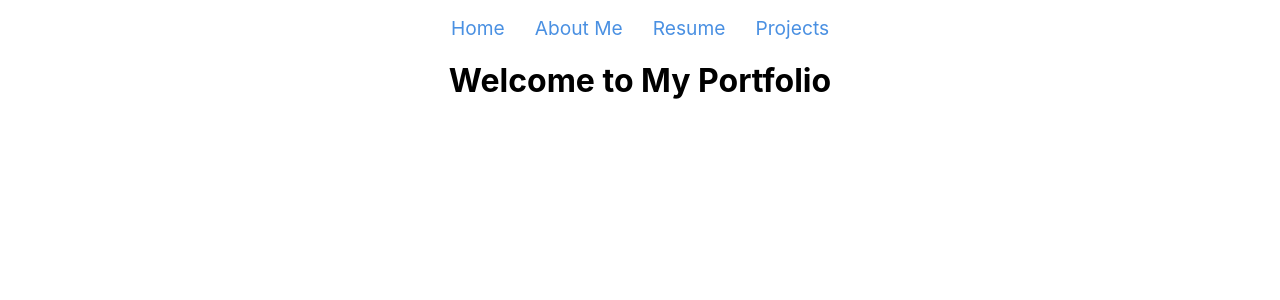
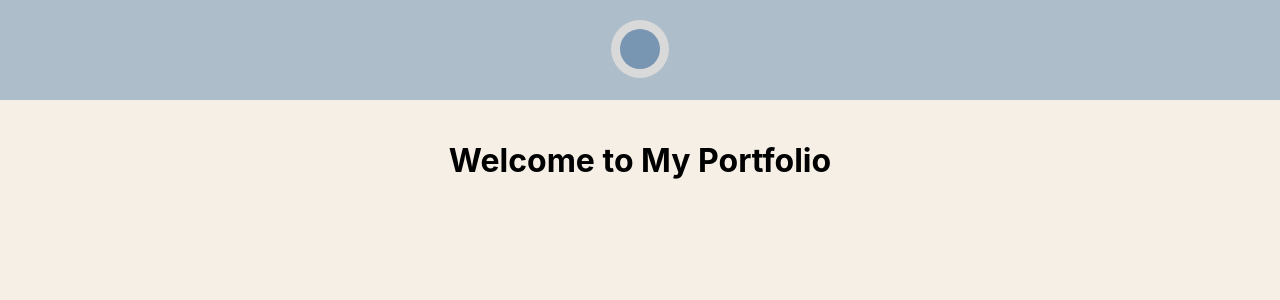
Before and after one commit to BTouts/portfolio_project, a React (Create React App) app in the folder my-portfolio/: page / in a window 1280 px wide. Shown: the top 300 px of the page. Built offline with nearby package versions, Linux system fonts and the light colour scheme.

Commit message:
Some changes

```diff
--- a/my-portfolio/src/App.js
+++ b/my-portfolio/src/App.js
@@ -1,35 +1,79 @@
-// src/App.js
-import React from 'react'
+import React, { useState, useRef, useEffect } from 'react'
 import { BrowserRouter as Router, Route, Routes, Link } from 'react-router-dom'
 import './App.scss'
 
 function App() {
+  const [menuOpen, setMenuOpen] = useState(false)
+  const menuRef = useRef(null)
+
+  const toggleMenu = () => {
+    setMenuOpen((prev) => !prev)
+  }
+
+  useEffect(() => {
+    const handleClickOutside = (event) => {
+      if (menuRef.current && !menuRef.current.contains(event.target)) {
+        setMenuOpen(false)
+      }
+    }
+
+    document.addEventListener('mousedown', handleClickOutside)
+    return () => {
+      document.removeEventListener('mousedown', handleClickOutside)
+    }
+  }, [menuRef])
+
   return (
     <Router>
       <div className="App">
-        <nav>
-          <ul>
-            <li>
-              <Link to="/">Home</Link>
-            </li>
-            <li>
-              <Link to="/about">About Me</Link>
-            </li>
-            <li>
-              <Link to="/resume">Resume</Link>
-            </li>
-            <li>
-              <Link to="/projects">Projects</Link>
-            </li>
-          </ul>
-        </nav>
+        <header className="App-header">
+          {/* Circle that acts as the menu button */}
+          <div className="circle-menu" onClick={toggleMenu}>
+            <div className="menu-button"></div>
+          </div>
 
+          {/* Menu Options */}
+          <div ref={menuRef} className={`menu-items ${menuOpen ? 'show' : ''}`}>
+            <Link
+              to="/"
+              className="menu-item"
+              onClick={() => setMenuOpen(false)}
+            >
+              Home
+            </Link>
+            <Link
+              to="/about"
+              className="menu-item"
+              onClick={() => setMenuOpen(false)}
+            >
+              About
+            </Link>
+            <Link
+              to="/resume"
+              className="menu-item"
+              onClick={() => setMenuOpen(false)}
+            >
+              Resume
+            </Link>
+            <Link
+              to="/projects"
+              className="menu-item"
+              onClick={() => setMenuOpen(false)}
+            >
+              Projects
+            </Link>
+          </div>
+        </header>
+
+        {/* Main content area */}
+        <div className="main-content">
           <Routes>
             <Route path="/" element={<Home />} />
             <Route path="/about" element={<AboutMe />} />
             <Route path="/resume" element={<Resume />} />
             <Route path="/projects" element={<Projects />} />
           </Routes>
+        </div>
       </div>
     </Router>
   )
@@ -57,143 +101,9 @@ function Projects() {
 
 function Resume() {
   return (
-    <section class="resume-section">
+    <section className="resume-section">
       <h2>Work Experience</h2>
-
-      <div class="job">
-        <h3>Software Implementation Specialist</h3>
-        <p>
-          <em>Prometheus Group – Raleigh, NC | July 2024 – Present</em>
-        </p>
-        <ul>
-          <li>
-            Develop and maintain dynamic reports using PostgreSQL, enabling
-            data-driven decision-making for clients.
-          </li>
-          <li>
-            Utilize Visual Studio and DevExpress to build and refine software
-            solutions tailored to customer requirements.
-          </li>
-          <li>
-            Configure and debug ePAS software to ensure seamless implementation
-            that meets client specifications.
-          </li>
-          <li>
-            Collaborate in daily stand-ups and adopt Agile methodologies to
-            ensure efficient sprint planning and delivery.
-          </li>
-        </ul>
-      </div>
-
-      <div class="job">
-        <h3>Software Analyst</h3>
-        <p>
-          <em>Manhattan Associates – Marietta, GA | June 2023 – June 2024</em>
-        </p>
-        <ul>
-          <li>
-            Developed custom software extensions for Manhattan Warehouse
-            Management, enhancing functionality based on client needs.
-          </li>
-          <li>
-            Created RESTful APIs and manipulated JSON data for seamless
-            integration with existing systems.
-          </li>
-          <li>
-            Supported successful software go-lives both remotely and on-site,
-            ensuring minimal disruption during deployments.
-          </li>
-        </ul>
-      </div>
-
-      <div class="job">
-        <h3>Application Development Intern</h3>
-        <p>
-          <em>
-            Automatic Data Processing (ADP) – Alpharetta, GA | May 2022 – August
-            2022
-          </em>
-        </p>
-        <ul>
-          <li>
-            Developed an internal tool for the Problem Management team to track
-            and resolve IT issues more efficiently.
-          </li>
-          <li>
-            Implemented back-end endpoints using the Django REST framework to
-            streamline data access and storage.
-          </li>
-        </ul>
-      </div>
-
-      <div class="job">
-        <h3>IT Specialist</h3>
-        <p>
-          <em>Cosmic Delivery – Athens, GA | October 2020 – April 2022</em>
-        </p>
-        <ul>
-          <li>
-            Configured and maintained receipt printers and tablets for
-            restaurant partners to ensure smooth operation.
-          </li>
-          <li>
-            Gained hands-on experience with Raspberry Pi and IR sensors,
-            designing custom hardware solutions.
-          </li>
-          <li>
-            Provided on-site technical support, troubleshooting hardware and
-            software issues as needed.
-          </li>
-        </ul>
-      </div>
-
-      <div class="job">
-        <h3>Software Electronics Team Member</h3>
-        <p>
-          <em>
-            UGA Small Satellite Research Lab – Athens, GA | April 2021 – May
-            2023
-          </em>
-        </p>
-        <ul>
-          <li>
-            Developed flight software for the MOCI Small Satellite, ensuring its
-            functionality for space missions.
-          </li>
-          <li>
-            Worked in a cross-functional, Agile team to coordinate the
-            development, testing, and deployment of satellite software.
-          </li>
-        </ul>
-      </div>
-
-      <div class="job">
-        <h3>Percussion Instructor</h3>
-        <p>
-          <em>
-            Oconee County High School – Watkinsville, GA | July 2021 – May 2023
-          </em>
-        </p>
-        <ul>
-          <li>
-            Instructed high school percussion students, fostering musical
-            development and teamwork skills.
-          </li>
-          <li>
-            Collaborated with fellow instructors to develop engaging lesson
-            plans and performance strategies.
-          </li>
-        </ul>
-      </div>
-
-      <h2>Education</h2>
-
-      <div class="education">
-        <h3>Bachelor of Science in Computer Science</h3>
-        <p>
-          <em>University of Georgia – Graduation: May 2023 | GPA: 3.87</em>
-        </p>
-      </div>
+      {/* Your resume content here */}
     </section>
   )
 }
--- a/my-portfolio/src/App.scss
+++ b/my-portfolio/src/App.scss
@@ -1,90 +1,102 @@
 @import 'animate.css';
 
-.App {
-  text-align: center;
+/* Make sure the HTML and body take up full height */
+html,
+body {
+  height: 100%;
+  margin: 0; /* Reset margin */
 }
 
-.App-header {
-  background-color: #4a90e2;
-  padding: 30px;
-  color: white;
+/* Ensure the App component fills the viewport height */
+.App {
+  display: flex;
+  flex-direction: column;
+  min-height: 100vh; /* Use full height of the viewport */
+  text-align: center;
+  padding-top: 100px;
+  background-color: #f5efe6; /* Use your background color here */
 }
 
-.about-section {
-  margin: 50px;
-  padding: 20px;
-  background-color: #f0f8ff;
-  border-radius: 10px;
-  box-shadow: 0 4px 8px rgba(0, 0, 0, 0.1);
+/* Keep header fixed at the top */
+.App-header {
+  position: fixed;
+  top: 0;
+  left: 0;
+  right: 0;
+  background-color: #aebdca; /* Semi-transparent white */
+  padding: 50px; /* Add some padding for better spacing */
+  z-index: 1000; /* Make sure it stays above other content */
 }
 
-.about-section h2 {
-  color: #4a90e2;
+/* Ensure the content below the header is visible */
+.main-content {
+  flex: 1; /* This will take the remaining space in the flex container */
+  padding: 20px; /* Add some padding for the content */
 }
 
-.about-section p {
-  font-size: 1.2em;
-  color: #333;
-  line-height: 1.6;
+/* Circle Menu Styles */
+.circle-menu {
+  position: fixed;
+  top: 20px;
+  left: 50%;
+  transform: translateX(-50%);
+  width: 58px;
+  height: 58px;
+  background-color: rgba(217, 217, 217, 1); /* Light Grey */
+  border-radius: 50%;
+  display: flex;
+  justify-content: center;
+  align-items: center;
+  cursor: pointer;
+  z-index: 1000;
 }
 
-/* src/App.css */
-nav ul {
-  list-style: none;
-  padding: 0;
+.menu-button {
+  width: 40px;
+  height: 40px;
+  background-color: #7895b2; /* Dark Blue */
+  border-radius: 50%;
+  transition: background-color 0.3s ease;
 }
 
-nav ul li {
-  display: inline-block;
-  margin: 0 15px;
-}
-
-nav ul li a {
-  color: #4a90e2;
-  text-decoration: none;
-  font-size: 1.2em;
+.menu-items {
+  position: absolute;
+  top: 30px; /* Adjust to ensure it's below the circle */
+  right: 30px;
+  transform: translateX(-50%);
+  display: flex;
+  flex-direction: rows;
+  justify-content: space-between;
+  width: 400px; /* Adjust based on spacing for menu items */
+  opacity: 0;
+  pointer-events: none;
   transition: all 0.4s ease;
 }
 
-nav ul li a:hover {
-  background-color: #4a90e2;
-  color: white;
-  transition: all 0.4s ease;
-  border-radius: 25px;
-  padding-left: 5px;
-  padding-right: 5px;
-  font-size: 1.6em;
+/* Show the menu items when menu is open */
+.menu-items.show {
+  opacity: 1;
+  pointer-events: auto;
 }
 
-/* Resume Specific Styles */
-.resume-section {
-  padding: 30px;
+.menu-item {
+  text-decoration: none;
+  color: #7895b2; /* Dark Blue */
+  font-weight: bold;
+  font-size: 18px;
+  padding: 0 1em;
+  //transition: background-color 1s ease;
 }
 
-.job,
-.education {
-  margin-bottom: 30px;
+.menu-item:hover {
+  color: white;
+  background-color: #7895b2;
+  border-radius: 15px;
+  transition: background-color 0.5s ease;
+  transition: color 0.5s ease;
 }
 
-.job h3,
-.education h3 {
-  font-size: 1.8em;
-  margin-bottom: 5px;
-  color: #4a90e2;
+/* Hover effect for the button */
+.menu-button:hover {
+  background-color: #4a90e2; /* Change the button color when hovering */
 }
-
-.job p,
-.education p {
-  font-style: italic;
-  color: #666;
-}
-
-.job ul {
-  margin-top: 10px;
-  padding-left: 20px;
-}
-
-.job ul li,
-.education ul li {
-  margin-bottom: 10px;
-}
```
Lines whose indentation alone changed are shown as unchanged.
